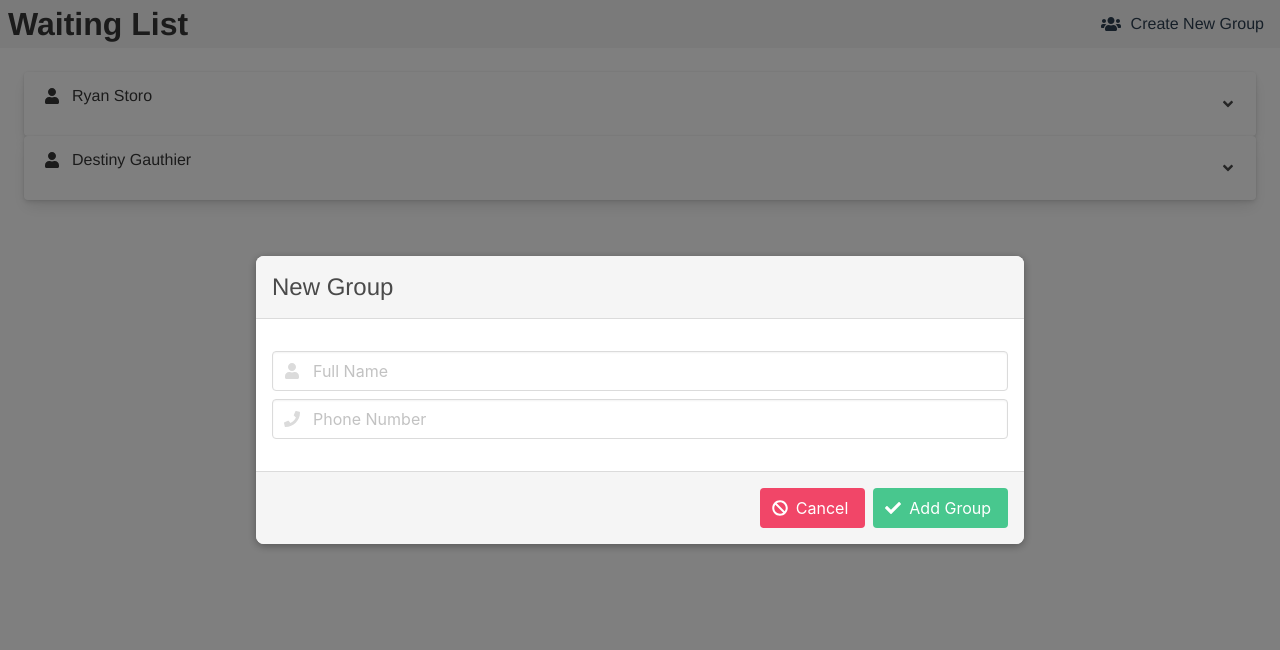
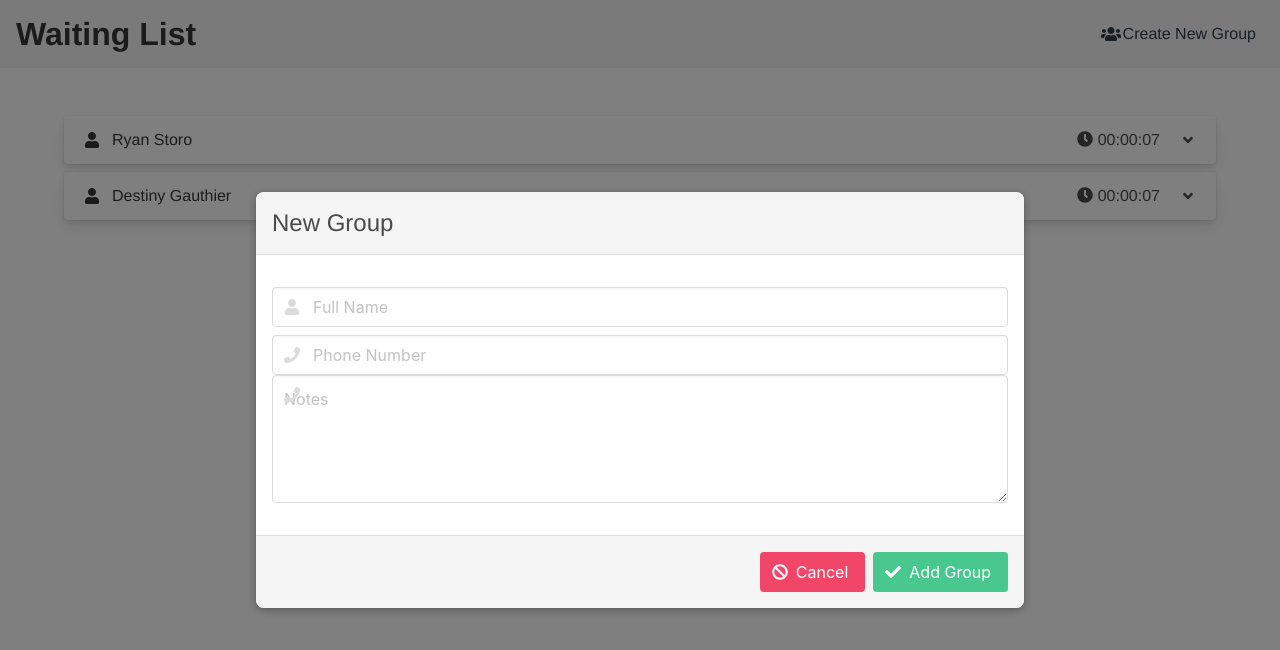
Before and after one commit to rstoro/waiting_list, a Vue app: page / in a window 1280 px wide. Both pictures are taken after a click on the link "Create New Group". Shown: the top 650 px of the page. Built offline with nearby package versions, Linux system fonts and the light colour scheme.

Commit message:
fixed bug with group creation.  fixed formatting issues.  began work on group display.

```diff
--- a/src/components/GroupCard.vue
+++ b/src/components/GroupCard.vue
@@ -1,19 +1,21 @@
 <template>
-  <div class="group">
-
+  <div class="card group-card">
     <header class="card-header">
-      <p class="card-header-title remove-font-weight">
+      <p class="card-header-title group-card-header">
         <span class="icon icon-margin-right">
           <font-awesome-icon :icon="['fas', 'user']"/>
         </span>
         <span>{{ group.fullname }}</span>
       </p>
       <a href="#" class="card-header-icon" aria-label="more options" @click="isSelected = !isSelected">
+        <span class="time">
+          <font-awesome-icon :icon="['fas', 'clock']"/>
+          {{ formatTime(group.secondsSinceEpoch) }}
+        </span>
         <span class="icon">
           <!-- NOTE: this is crap, I wish there was a conditional to prevent this garbage. -->
           <font-awesome-icon v-if="isSelected" :icon="['fas', 'angle-right']"/>
           <font-awesome-icon v-if="!isSelected" :icon="['fas', 'angle-down']"/>
-          <i class="fas fa-angle-down" aria-hidden="true"></i>
         </span>
       </a>
     </header>
@@ -21,7 +23,7 @@
     <div v-if="isSelected" class="card-content">
       <transition name="selected">
         <div class="content">
-          <p>Phone Number:&nbsp;{{ group.phonenumber }}</p>
+          <p>{{ formatAddedOn(group.epochInSeconds) }}</p>
         </div>
       </transition>
     </div>
@@ -34,12 +36,41 @@ export default {
   name: 'GroupCard',
   data: () => {
     return {
-      'isSelected': false
+      'isSelected': false,
+      'displayTime': 0
     }
   },
   props: {
     'group': {}
+  },
+  watch: {
+    'group.secondsSinceEpoch': {
+      handler(value) {
+        const vm = this;
+        if (vm.group.secondsSinceEpoch === 0) {
+          vm.group.secondsSinceEpoch = (Date.now() / 1000 | 0) - vm.group.epochInSeconds
+        }
+
+        setTimeout(() => {
+          vm.group.secondsSinceEpoch++;
+        }, 1000);
+      },
+      immediate: true
+    }
+  },
+  methods: {
+    formatTime: function(secondsSinceEpoch) { return formatTime(secondsSinceEpoch) },
+    formatAddedOn: function(epochInSeconds) { return formatAddedOn(epochInSeconds) }
   }
+}
+
+function formatAddedOn(epochInSeconds) {
+  return `Added to list ${new Date(epochInSeconds * 1000)}`
+}
+
+function formatTime(secondsSinceEpoch) {
+  //NOTE: this is pretty expensive...
+  return new Date(secondsSinceEpoch * 1000).toISOString().substr(11, 8); //hh:MM:ss
 }
 </script>
 
@@ -47,8 +78,14 @@ export default {
 .icon-margin-right {
   margin-right: 8px;
 }
-.remove-font-weight {
+.group-card-header {
   font-weight: 100;
+}
+.group-card {
+  margin-bottom: 8px;
+}
+.time {
+  padding-right: 16px;
 }
 /* TODO: group-selected animations */
 </style>
--- a/src/components/NewGroupModal.vue
+++ b/src/components/NewGroupModal.vue
@@ -15,10 +15,20 @@
       <div class="phone-number">
         <div class="field">
           <p class="control has-icons-left">
-            <input class="input" type="text" placeholder="Phone Number" v-model="newPhonenumber">
+            <input class="input" type="tel" placeholder="Phone Number" v-model="newPhonenumber">
             <span class="icon is-small is-left">
               <font-awesome-icon :icon="['fas', 'phone']"/>
             </span>
+          </p>
+        </div>
+      </div>
+      <div class="notes">
+        <div class="field">
+          <p class="control has-icons-left">
+            <span class="icon is-small is-left">
+              <font-awesome-icon :icon="['fas', 'phone']"/>
+            </span>
+            <textarea class="textarea" type="text" placeholder="Notes" v-model="newNotes"></textarea>
           </p>
         </div>
       </div>
@@ -54,12 +64,13 @@ export default {
   data: () => {
     return {
       'newFullname': '',
-      'newPhonenumber': ''
+      'newPhonenumber': '',
+      'newNotes': ''
     }
   },
   methods: {
-    cancelNewGroup: function() { cancelNewGroup(this) },
-    addNewGroup: function() { addNewGroup(this) }
+    cancelNewGroup: function() { return cancelNewGroup(this) },
+    addNewGroup: function() { return addNewGroup(this) }
   }
 }
 
@@ -71,10 +82,11 @@ function cancelNewGroup(vm) {
 function addNewGroup(vm) {
   //TODO: data check group attributes before this point
   vm.$emit('newGroupCreated', {
-    'fullname': vm.fullname,
-    'phonenumber': vm.phonenumber,
+    'fullname': vm.newFullname,
+    'phonenumber': vm.newPhonenumber,
+    'notes': vm.newNotes,
     'epochInSeconds': Date.now() / 1000 | 0, //NOTE: prevents new date object from being created
-    'secondsSinceEpoch': () => { (Date.now() / 1000 | 0) - this.epochInSeconds }
+    'secondsSinceEpoch': 0
   })
 
   //TODO: notify user of successful addition
--- a/src/components/WaitingList.vue
+++ b/src/components/WaitingList.vue
@@ -1,30 +1,29 @@
 <template>
   <div>
 
-    <div class="groups-header">
+    <section class="hero">
+      <div class="hero-body groups-header">
         <h1 class="title">Waiting List</h1>
         <a class="card-header-icon" @click="showModal = true">
-        <span class="icon icon-margin-right">
+          <span class="icon">
             <font-awesome-icon :icon="['fas', 'users']"/>
           </span>
           <span>Create New Group</span>
         </a>
       </div>
+    </section>
 
     <NewGroupModal v-bind:show-modal="showModal" v-on:closeNewGroupModal="showModal = false"
-        v-on:newGroupCreated="addNewGroup()"/>
+        v-on:newGroupCreated="addNewGroup"/>
 
-    <div class="card-content">
-      <div class="content">
-        <div v-for="(group, index) in groups" :key="`group-${index}`" class="card">
+    <section class="section">
+      <div class="container">
+        <div v-for="(group, index) in groups" :key="`group-${index}`">
           <GroupCard v-bind:group="group"/>
         </div>
       </div>
+    </section>
 
-      <!-- <footer class="card-footer">
-      </footer> -->
-
-    </div>
   </div>
 </template>
 
@@ -45,11 +44,12 @@ export default {
     }
   },
   methods: {
-    addNewGroup: function(newGroup) {
-      const vm = this;
-      vm.groups.push(newGroup);
+    addNewGroup: function(newGroup) { return addNewGroup(this, newGroup) }
   }
 }
+
+function addNewGroup(vm, newGroup) {
+  vm.groups.push(newGroup);
 }
 
 function DEBUGcreateGroup(fullname, phonenumber) {
@@ -57,7 +57,7 @@ function DEBUGcreateGroup(fullname, phonenumber) {
     'fullname': fullname,
     'phonenumber': phonenumber,
     'epochInSeconds': Date.now() / 1000 | 0, //NOTE: prevents new date object from being created
-    'secondsSinceEpoch': () => { (Date.now() / 1000 | 0) - this.epochInSeconds }
+    'secondsSinceEpoch': 0
   }
 }
 </script>
@@ -70,13 +70,11 @@ function DEBUGcreateGroup(fullname, phonenumber) {
   display: flex;
   justify-content: space-between;
   align-items: center;
+  padding: 8px;
   background-color: whitesmoke;
 }
 .groups-header > .title {
   margin: 0;
-  padding-left: 8px;
-}
-.icon-margin-right {
-  margin-right: 8px;
+  padding: 8px;
 }
 </style>
--- a/src/main.js
+++ b/src/main.js
@@ -4,9 +4,9 @@ import App from './App.vue'
 import './../node_modules/bulma/css/bulma.css';
 
 import { library } from '@fortawesome/fontawesome-svg-core'
-import { faCheck, faBan, faUser, faUsers, faPhone, faAngleDown, faAngleRight } from '@fortawesome/free-solid-svg-icons'
+import { faCheck, faBan, faUser, faUsers, faPhone, faAngleDown, faAngleRight, faClock } from '@fortawesome/free-solid-svg-icons'
 import { FontAwesomeIcon } from '@fortawesome/vue-fontawesome'
-library.add(faCheck, faBan, faUser, faUsers, faPhone, faAngleDown, faAngleRight)
+library.add(faCheck, faBan, faUser, faUsers, faPhone, faAngleDown, faAngleRight, faClock)
 Vue.component('font-awesome-icon', FontAwesomeIcon)
 
 Vue.config.productionTip = false
```
Lines whose indentation alone changed are shown as unchanged.
